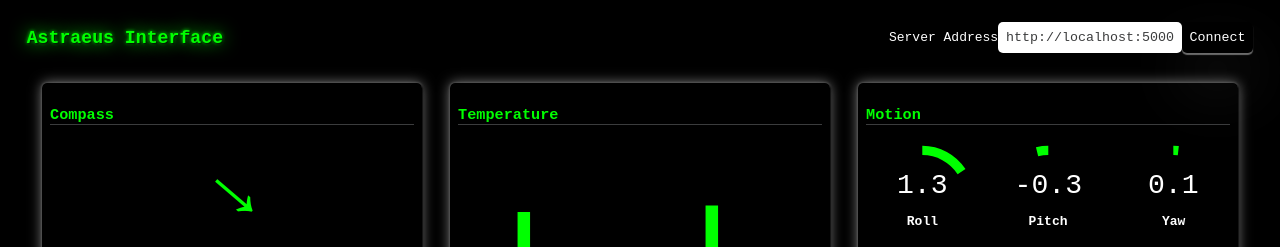
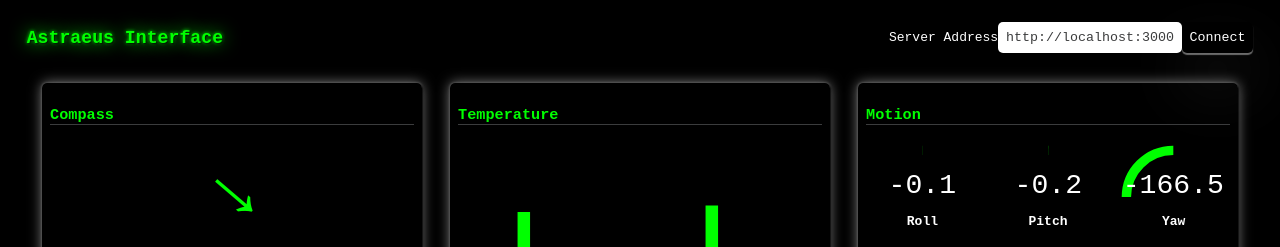
Before and after one commit to naterpotatoers/Custom-Telemetry-Interface, a React (Vite) app: page / in a window 1280 px wide. Shown: the top 247 px of the page. Built offline with nearby package versions, Linux system fonts and the light colour scheme.

Commit message:
:bug: fixes RPY math

```diff
--- a/src/pages/AstraeusInterface/AstraeusInterface.tsx
+++ b/src/pages/AstraeusInterface/AstraeusInterface.tsx
@@ -14,15 +14,15 @@ export default function AstraeusInterface() {
   const message = useRef<any>("");
 
   const pitch = getPitch({
-    gyro_x: status.gyro_x,
-    gyro_y: status.gyro_y,
-    gyro_z: status.gyro_z,
+    accel_x: status.accel_x,
+    accel_y: status.accel_y,
+    accel_z: status.accel_z,
   });
 
   const roll = getRoll({
-    gyro_x: status.gyro_x,
-    gyro_y: status.gyro_y,
-    gyro_z: status.gyro_z,
+    accel_x: status.accel_x,
+    accel_y: status.accel_y,
+    accel_z: status.accel_z,
   });
 
   const yaw = getYaw({
@@ -65,9 +65,9 @@ export default function AstraeusInterface() {
           <div className="card">
             <h3>Motion</h3>
             <div className="grid-col-3">
-              <HalfAngleGauge value={pitch} title="Roll" min={-2} max={2} />
-              <HalfAngleGauge value={roll} title="Pitch" min={-2} max={2} />
-              <HalfAngleGauge value={yaw} title="Yaw" min={-2} max={2} />
+              <HalfAngleGauge value={roll} title="Roll" min={-90} max={90} />
+              <HalfAngleGauge value={pitch} title="Pitch" min={-90} max={90} />
+              <HalfAngleGauge value={yaw} title="Yaw" min={-90} max={90} />
             </div>
           </div>
           <div className="card">
--- a/src/pages/AstraeusInterface/util.ts
+++ b/src/pages/AstraeusInterface/util.ts
@@ -1,31 +1,30 @@
 // TODO: have someone who knows what they're doing look at this
 export function getRoll({
-  gyro_x,
-  gyro_y,
-  gyro_z,
+  accel_x,
+  accel_y,
+  accel_z,
 }: {
-  gyro_x: number;
-  gyro_y: number;
-  gyro_z: number;
+  accel_x: number;
+  accel_y: number;
+  accel_z: number;
 }): number {
-  const roll = Math.atan2(gyro_y, Math.sqrt(gyro_x * gyro_x + gyro_z * gyro_z));
-  return roll;
+  const roll = Math.atan2(-accel_y, accel_z);
+  const rollDegrees = roll * (180 / Math.PI);
+  return -rollDegrees;
 }
 // TODO: have someone who knows what they're doing look at this
 export function getPitch({
-  gyro_x,
-  gyro_y,
-  gyro_z,
+  accel_x,
+  accel_y,
+  accel_z,
 }: {
-  gyro_x: number;
-  gyro_y: number;
-  gyro_z: number;
+  accel_x: number;
+  accel_y: number;
+  accel_z: number;
 }): number {
-  const pitch = Math.atan2(
-    gyro_x,
-    Math.sqrt(gyro_y * gyro_y + gyro_z * gyro_z)
-  );
-  return pitch;
+  const pitch = Math.atan2(-accel_x, Math.sqrt(accel_y * accel_y + accel_z * accel_z));
+  const pitchDegrees = pitch * (180 / Math.PI);
+  return -pitchDegrees;
 }
 // TODO: have someone who knows what they're doing look at this
 export function getYaw({
@@ -37,6 +36,7 @@ export function getYaw({
   mag_y: number;
   mag_z: number;
 }): number {
-  const yaw = Math.atan2(mag_y, Math.sqrt(mag_x * mag_x + mag_z * mag_z));
-  return yaw;
+  const yaw = Math.atan2(-mag_y, mag_x);
+  const yawDegrees = yaw * (180 / Math.PI);
+  return yawDegrees;
 }
--- a/src/pages/InterfaceViewer/components/WifiButtons.tsx
+++ b/src/pages/InterfaceViewer/components/WifiButtons.tsx
@@ -8,7 +8,7 @@ export default function WifiButtons({
   message: React.MutableRefObject<string>;
 }) {
   const [isConnected, setIsConnected] = useState(false);
-  const [serverAddress, setServerAddress] = useState("http://localhost:5000/");
+  const [serverAddress, setServerAddress] = useState("http://localhost:3000/");
 
   function connect() {
     setIsConnected(true);
@@ -59,7 +59,7 @@ export default function WifiButtons({
       if (isConnected) {
         readStatus();
       }
-    }, 200);
+    }, 50);
     return () => clearInterval(writeInterval);
   }, [isConnected]);
 
```
Also changed, not shown: 2 other files (tests, documents, lock files or other folders).
